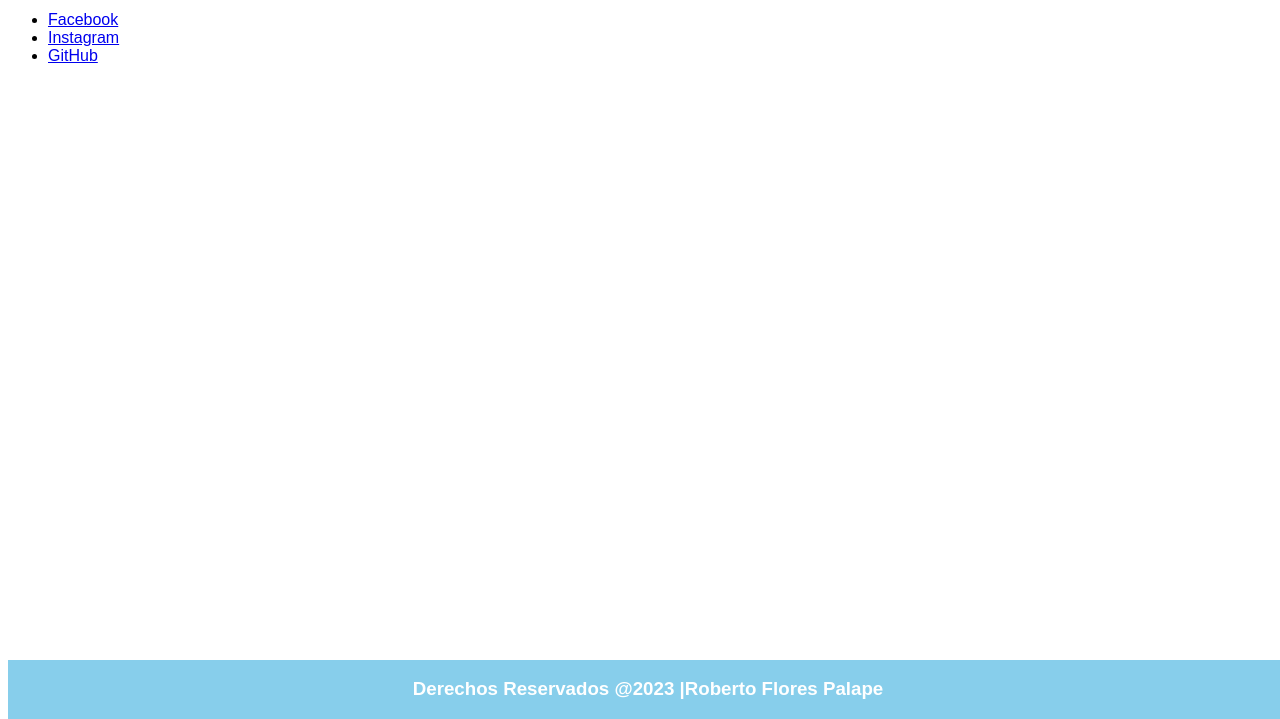
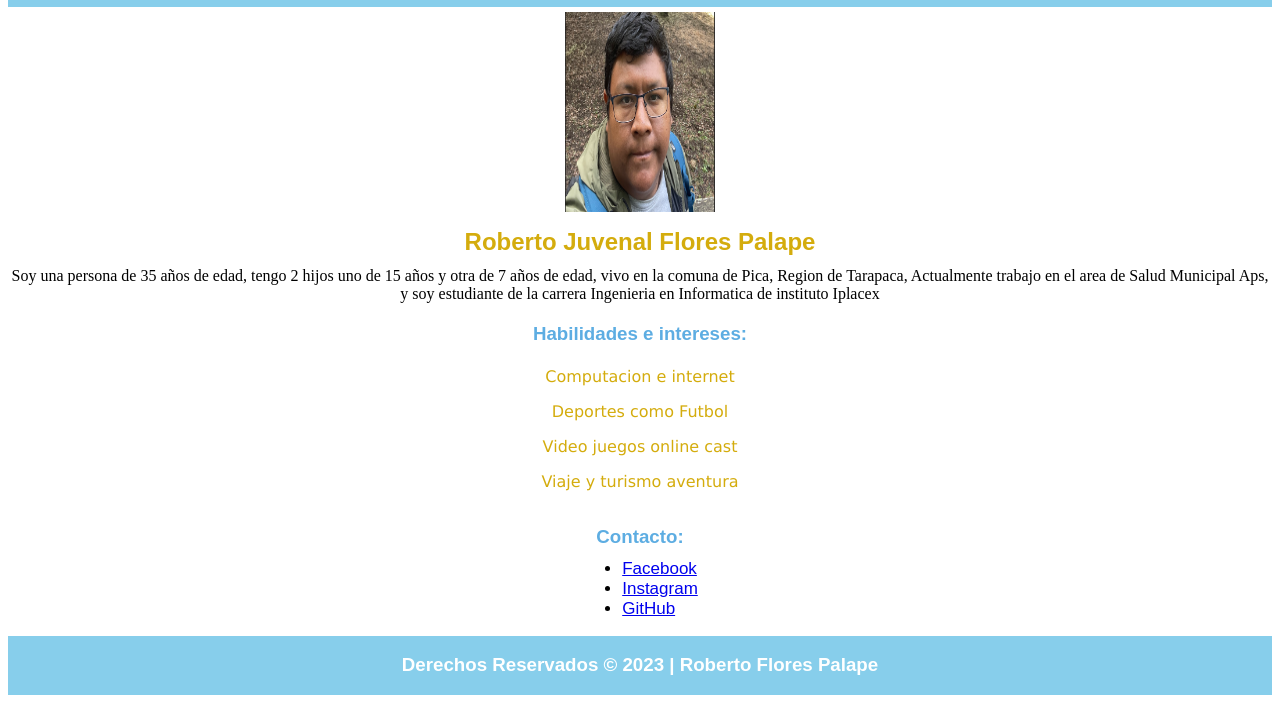
Before and after one commit to Milencolero/evaluaci-n-01, a plain HTML site: page public_html/index.html in a window 1280 px wide. Shown: the part 81-800 px from the top of the page. Drawn offline with Linux system fonts and the light colour scheme.

Commit message:
prueba terminada final

```diff
--- a/public_html/index.html
+++ b/public_html/index.html
@@ -8,25 +8,47 @@
     <body>
         <header>
             <div id="encabezado">
-                <h2> MI PERFIL PERSONAL</h2>
+                <h1> MI PERFIL PERSONAL</h1>
             </div>
         </header>
 
+        <div class="fotoclass">
+            <img class="fotoperfil" src="foto.jpg" alt="" >
+        </div>
+
+
+        <div id="nombre">
+            <h2>Roberto Juvenal Flores Palape</h2>
+        </div>
+        <div class="descripcion">
+            <p> Soy una persona de 35 años de edad, tengo 2 hijos uno de 15 años y
+                otra de 7 años de edad, vivo en la comuna de Pica, Region de Tarapaca, Actualmente trabajo en el area de Salud
+                Municipal Aps, y soy estudiante de la carrera Ingenieria en Informatica de instituto Iplacex
+            </p>
+        </div>
+        <div class="habilidad">
+            <h3> Habilidades e intereses:</h3>
+        </div>
+        <div class="habilidadclass">
+            <p>Computacion e internet  </p>
+            <p>Deportes como Futbol    </p>
+            <p>Video juegos online cast</p>
+            <p>Viaje y turismo aventura</p>
+       </div>
+       <div class="contacto">
+        <h3> Contacto:</h3>
+       </div>
+        <div class="linksclass">
+                <ul>
+                    <li><a class="links" href="https://web.facebook.com/?_rdc=1&_rdr"> Facebook </a></li>
+                    <li><a class="links" href="https://www.instagram.com/"> Instagram </a></li>
+                    <li><a class="links" href="https://github.com/Milencolero/evaluaci-n-01.git"> GitHub </a></li>
+                </ul>
+        </div>
         <footer>
-            <div id="footer">
-                 <h3> Derechos Reservados @2023 |Roberto Flores Palape</h2>
+            <div>
+                 <h3 id="derechos"> Derechos Reservados © 2023 | Roberto Flores Palape </h3>
             </div>
         </footer>
-
-        <div id="links">
-                <ul>
-                    <li><a href="www.facebook.com"> Facebook </a></li>
-                    <li><a href="www.instagram.com"> Instagram </a></li>
-                    <li><a href="#"> GitHub </a></li>
-                </ul>
-        </div>
     </body>
-
-
-
 </html>
--- a/public_html/styles.css
+++ b/public_html/styles.css
@@ -1,5 +1,4 @@
 header    {
-    width: 100%;
     font-family:sans-serif;
     justify-content: center;
     display: flex;
@@ -7,17 +6,73 @@ header    {
 }
 #encabezado{
     color: white;
+    font-family:sans-serif;
 }
 
-body {
-    font-family: Arial, helvetica, sans-serif;
-}
-#footer{
+footer{
+    font-family:sans-serif;
     justify-content: center;
-    color: white;
     display: flex;
     background-color: #87CEEB;
-    position:absolute;
     bottom: 0;
     width: 100%;
 }
+#derechos{
+    color: white;
+}
+.fotoclass {
+    display: flex;
+    justify-content: center;
+
+}
+.fotoperfil{
+    align-content: center;
+    width: 150px;
+    height: 200px;
+    margin-top: 5px;
+}
+.descripcion{
+    display: flex;
+    margin-top: -25px;
+    text-align: center;
+    font-family:'Times New Roman', Times, serif;
+}
+.habilidad{
+    font-family:sans-serif;
+    margin-top: -14px;
+    display: flex;
+    justify-content: center;
+    color: #5DADE2;
+}
+.habilidadclass{
+    font-family: Verdana, Geneva, Tahoma, sans-serif;
+    margin-top: -13px;
+    text-align: center;
+    color: #D4AC0D;
+}
+.contacto{
+    font-family:sans-serif;
+    display: flex;
+    justify-content: center;
+    color: #5DADE2;
+}
+#nombre {
+    display: flex;
+    margin-top: -4px;
+    justify-content: center;
+    font-family: Arial, Helvetica, sans-serif;
+    color: #D4AC0D;
+
+}
+.linksclass{
+    margin-top: -25px;
+    font-family: Arial, Helvetica, sans-serif;
+    font-size: 17px;
+    display: flex;
+    align-content: center;
+    justify-content: center;
+}
+.links:hover{
+   color: #C0392B;
+   display: flex;
+}
```
Also changed, not shown: public_html/foto.jpg (renamed from public_html/foto.jpeg).
